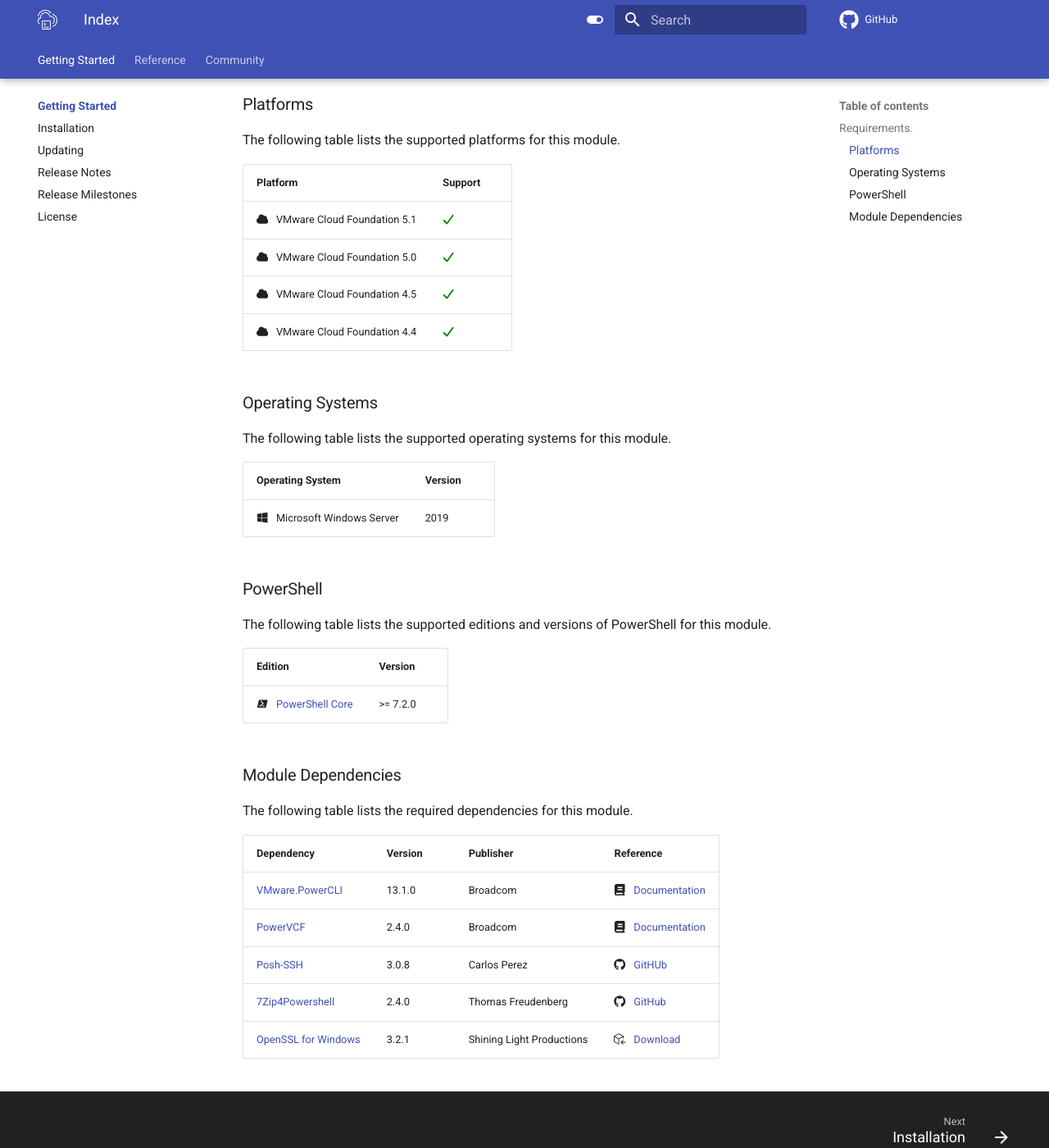
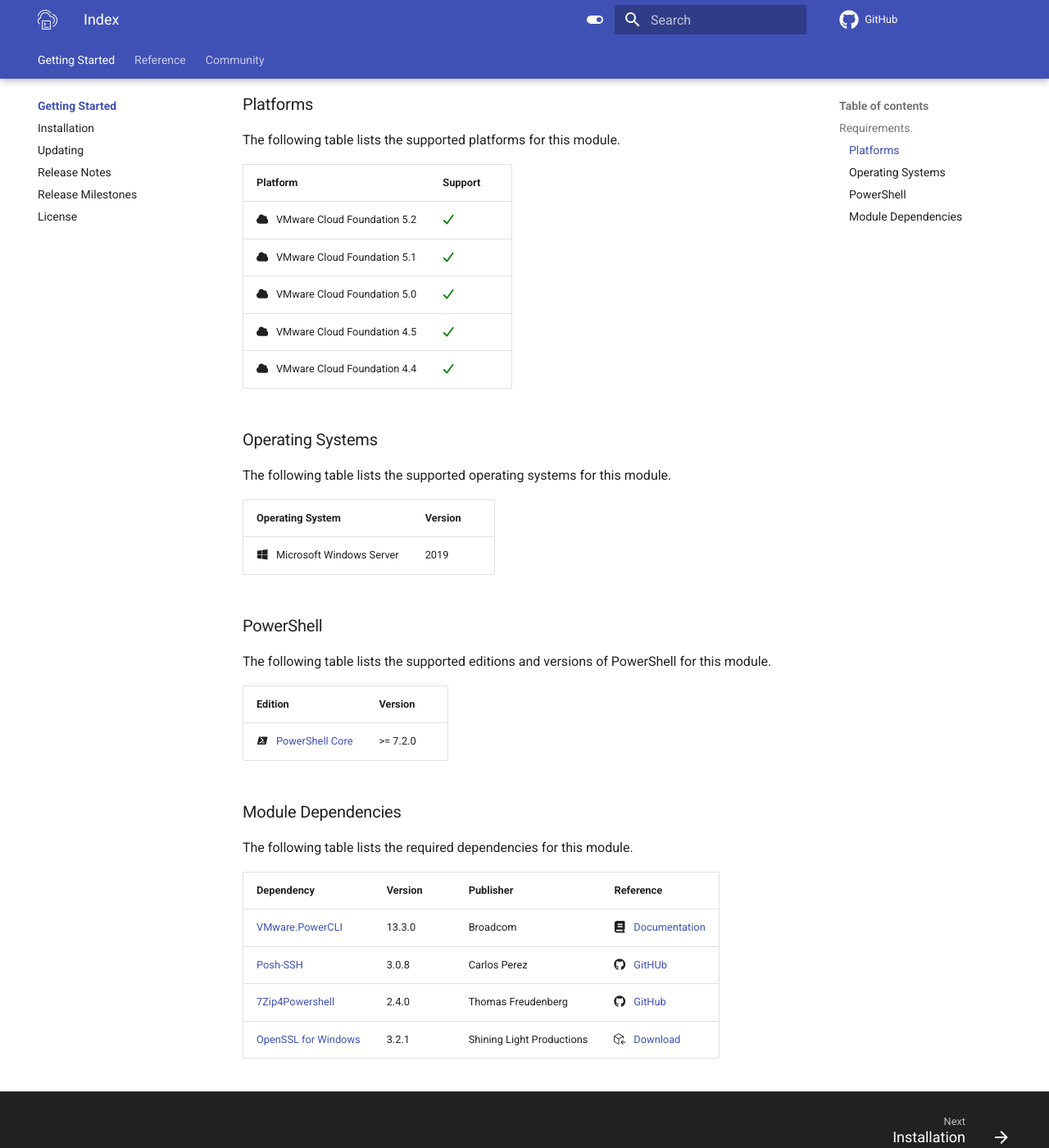
Before and after one commit to vmware/powershell-module-for-vmware-cloud-foundation-instance-recovery, an MkDocs documentation site: the page built from docs/index.md, in a window 1280 px wide and 1400 px high, scrolled down 580 px. Shown: the whole window at 82% size. Built offline with MkDocs 1.6.1 and Material for MkDocs 9.7.7, drawn with Linux system fonts in a browser that asks for light colours; comment, search, counter and statistics services are not loaded; the version menu is left out.

Commit message:
Updates for release
Signed-off-by: Brian O'Connell <brianoc4@gmail.com>

```diff
--- a/docs/index.md
+++ b/docs/index.md
@@ -17,6 +17,7 @@ The following table lists the supported platforms for this module.
 
 Platform                                                     | Support
 -------------------------------------------------------------|------------------------------------
+:fontawesome-solid-cloud: &nbsp; VMware Cloud Foundation 5.2 | :fontawesome-solid-check:{ .green }
 :fontawesome-solid-cloud: &nbsp; VMware Cloud Foundation 5.1 | :fontawesome-solid-check:{ .green }
 :fontawesome-solid-cloud: &nbsp; VMware Cloud Foundation 5.0 | :fontawesome-solid-check:{ .green }
 :fontawesome-solid-cloud: &nbsp; VMware Cloud Foundation 4.5 | :fontawesome-solid-check:{ .green }
@@ -45,8 +46,7 @@ The following table lists the required dependencies for this module.
 
 Dependency                                           | Version   | Publisher                 | Reference
 -----------------------------------------------------|-----------|---------------------------|---------------------------------------------------------------------------
-[VMware.PowerCLI][psgallery-module-powercli]         | 13.1.0    | Broadcom                  | :fontawesome-solid-book: &nbsp; [Documentation][developer-module-powercli]
-[PowerVCF][psgallery-module-powervcf]                | 2.4.0     | Broadcom                  | :fontawesome-solid-book: &nbsp; [Documentation][docs-module-powervcf]
+[VMware.PowerCLI][psgallery-module-powercli]         | 13.3.0    | Broadcom                  | :fontawesome-solid-book: &nbsp; [Documentation][developer-module-powercli]
 [Posh-SSH][psgallery-module-poshssh]                 | 3.0.8     | Carlos Perez              | :fontawesome-brands-github: &nbsp; [GitHUb][github-module-poshssh]
 [7Zip4Powershell][psgallery-module-7zip4powershell]  | 2.4.0     | Thomas Freudenberg        | :fontawesome-brands-github: &nbsp; [GitHub][github-module-7zip4powershell]
 [OpenSSL for Windows][download-win64openssl]         | 3.2.1     | Shining Light Productions | :octicons-package-dependencies-24: &nbsp; [Download][download-win64openssl]
@@ -56,7 +56,6 @@ Dependency                                           | Version   | Publisher
 [psgallery-module-7zip4powershell]: https://www.powershellgallery.com/packages/7Zip4Powershell
 [psgallery-module-poshssh]: https://www.powershellgallery.com/packages/Posh-SSH
 [psgallery-module-powercli]: https://www.powershellgallery.com/packages/VMware.PowerCLI
-[psgallery-module-powervcf]: https://www.powershellgallery.com/packages/PowerVCF
 [psgallery-module-recovery]: https://www.powershellgallery.com/packages/VMware.CloudFoundation.InstanceRecovery
 [developer-module-powercli]: https://developer.vmware.com/tool/vmware-powercli
 [docs-module-powervcf]: https://vmware.github.io/powershell-module-for-vmware-cloud-foundation
```
Also changed, not shown: 3 other files.
